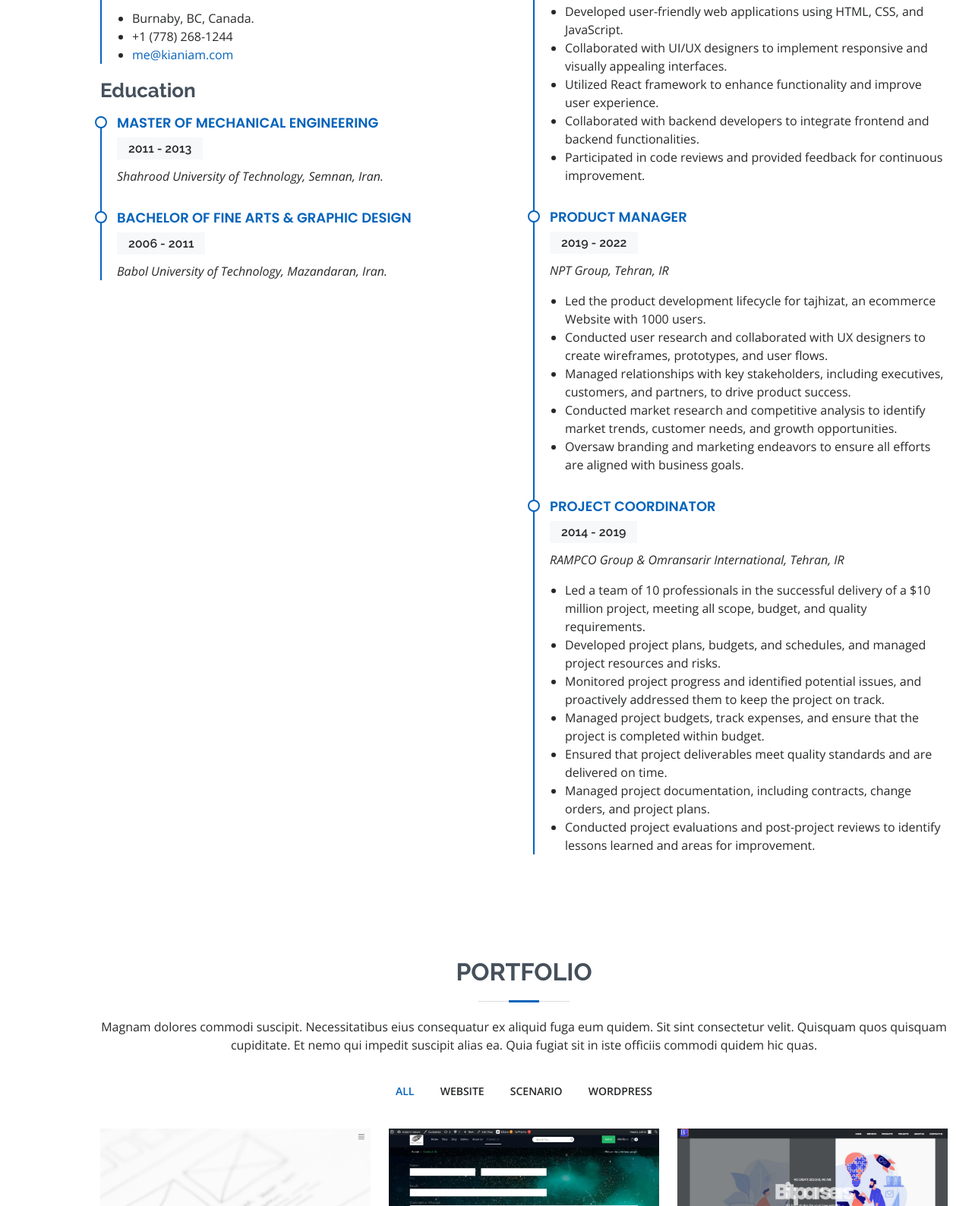
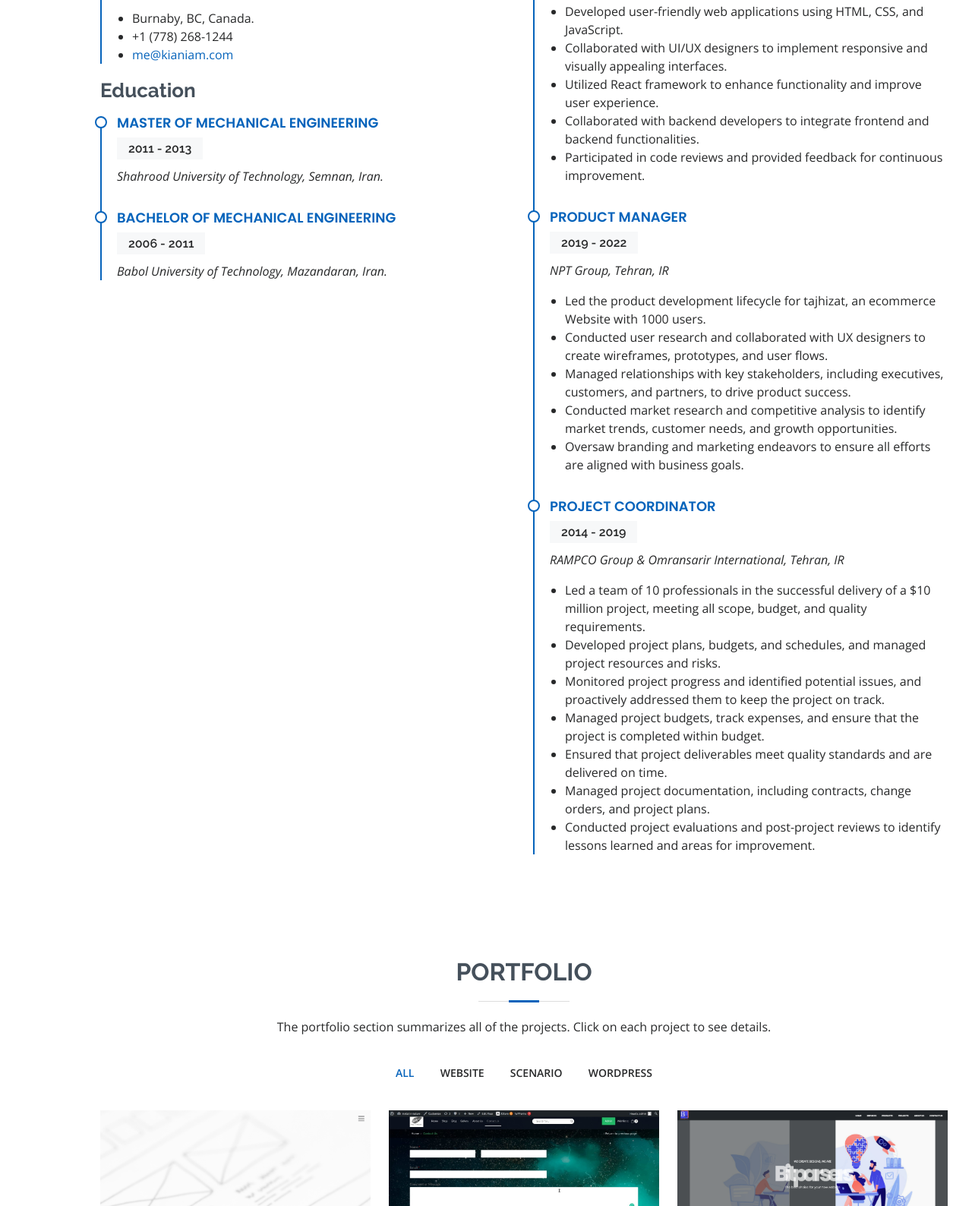
Before and after one commit to kianiam/portfolio, a plain HTML site: page index.html in a window 1280 px wide. Shown: the part 2426-4014 px from the top of the page at 76% size. Drawn offline with nearby package versions, Linux system fonts and the light colour scheme.

Commit message:
education section modified

```diff
--- a/index.html
+++ b/index.html
@@ -225,7 +225,7 @@
               <p><em>Shahrood University of Technology, Semnan, Iran.</em></p>
             </div>
             <div class="resume-item">
-              <h4>Bachelor of Fine Arts &amp; Graphic Design</h4>
+              <h4>Bachelor of Mechanical Engineering</h4>
               <h5>2006 - 2011</h5>
               <p><em>Babol University of Technology, Mazandaran, Iran.</em></p>
             </div>
@@ -282,7 +282,7 @@
 
         <div class="section-title">
           <h2>Portfolio</h2>
-          <p>Magnam dolores commodi suscipit. Necessitatibus eius consequatur ex aliquid fuga eum quidem. Sit sint consectetur velit. Quisquam quos quisquam cupiditate. Et nemo qui impedit suscipit alias ea. Quia fugiat sit in iste officiis commodi quidem hic quas.</p>
+          <p>The portfolio section summarizes all of the projects. Click on each project to see details.</p>
         </div>
 
         <div class="row">
```
